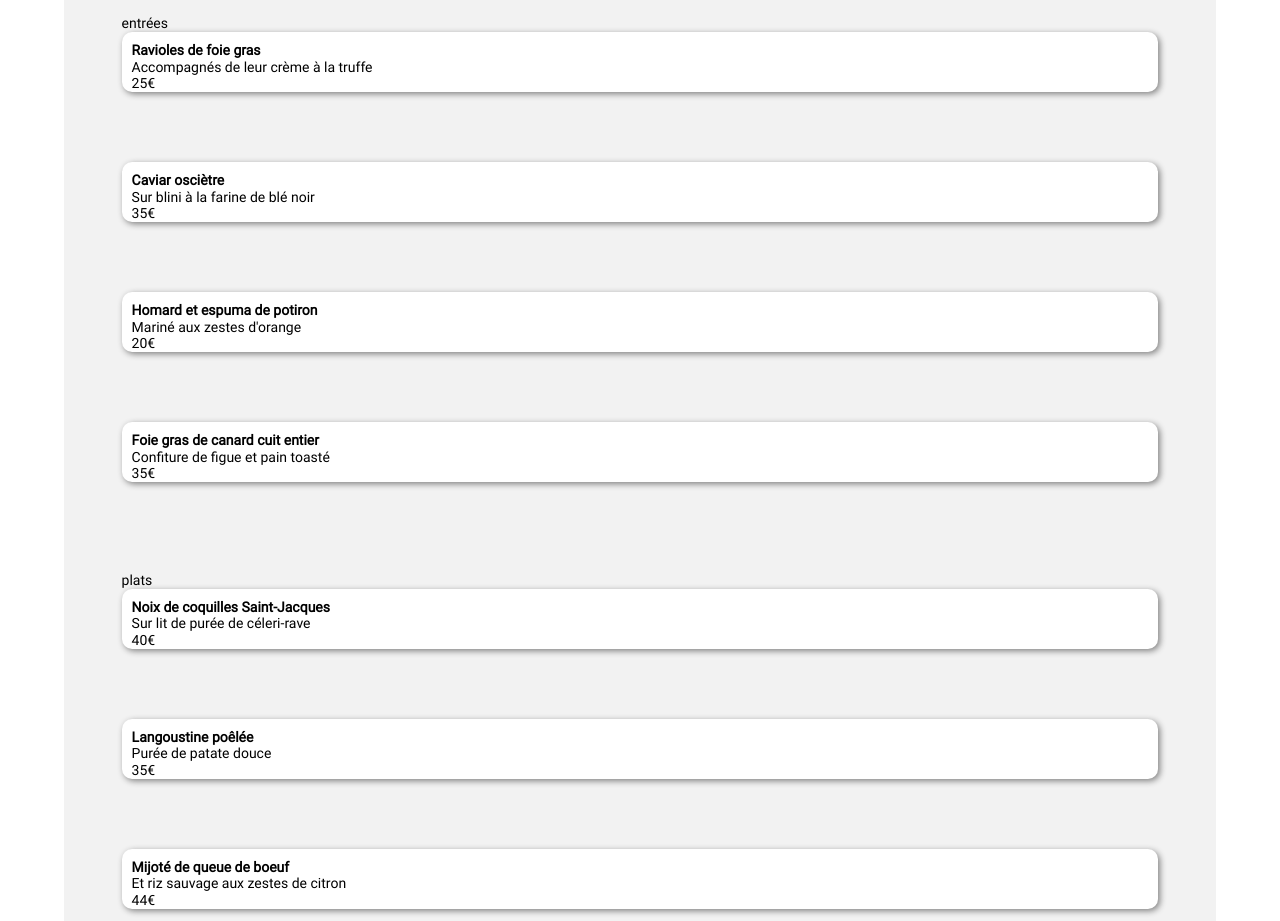
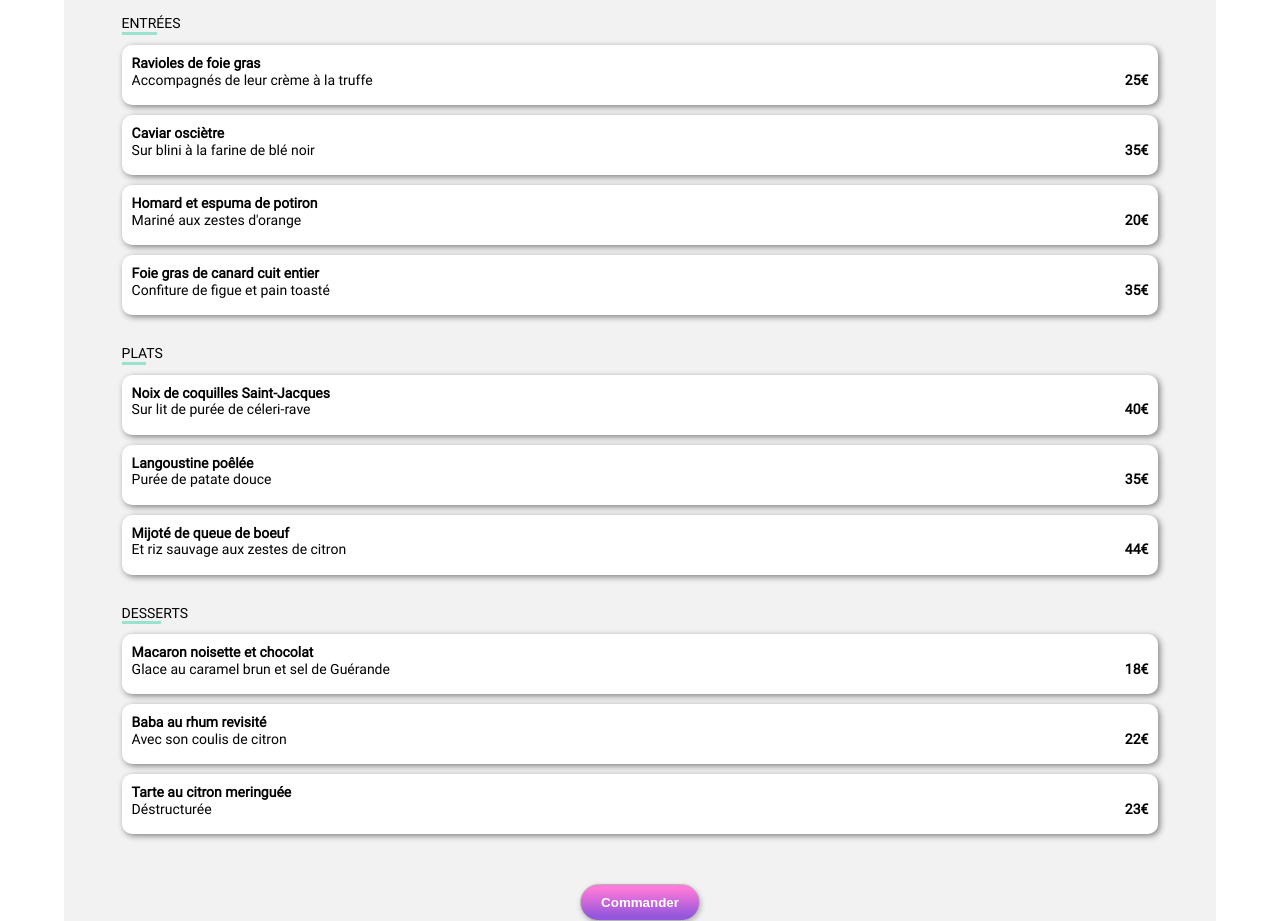
Before and after one commit to Alain-Gilles/AlainLoiodice_3_14012021, a website: page lanote.html in a window 1280 px wide. Shown: the part 338-1259 px from the top of the page. Drawn offline with Linux system fonts and the light colour scheme; a web font is replaced by a local one.

Commit message:
ohmyfood modification de la note.html

```diff
--- a/lanote.html
+++ b/lanote.html
@@ -1,13 +1,11 @@
-<!-- Projet Ohmyfood  page la note enchantée -->
+<!-- Projet Ohmyfood  page la note enchantee -->
 <!DOCTYPE html>
 <html lang="fr">
 <head>
     <meta charset="UTF-8">
     <meta name="viewport" content="width=device-width, initial-scale=1.0">
-    <!--modification par rapport à source palette.html-->
     <meta name="description" content="Maquette projet Ohmyfood page restaurant la note enchantée"/>
-    <!--fin modification par rapport à source palette.html-->
-    <title>La Palette du gout</title>
+    <title>La Note enchantée</title>
     <link rel="stylesheet" href="public/css/style.css"/>
     <link rel="stylesheet" href="public/fontawesome/css/all.css"/>
 </head>
@@ -20,264 +18,249 @@
             </div>
         </header>
         <div class="corps_resto">
-            <!--modification par rapport à source palette.html-->
             <div class="carte_img_restaurant carte_lanote"></div>
-            <!--fin modification par rapport à source palette.html-->
             <section class="carte_menu">
+
                 <div class="nom_restaurant">
-                     <!--modification par rapport à source palette.html-->
                     <h1>La note enchantée</h1>
-                    <!--fin modification par rapport à source palette.html-->
-                    <a href="#"><i class="fas fa-heart"></i></a>
+                    <p><i class="fas fa-heart"></i></p>
                 </div>
+
                 <!-- Entrees -->
                 <div class="envelop_theme_plat anim_carte1">
                     <div class="carte_theme_plat">
-                        <p class="titre_carte">entrées</p>
+                        <div class="titre_carte">
+                            <p>entrées</p>
                             <div class="soulignement"></div>
-                        <!-- ajout carte Ravioles-->
+                        </div>
+
+                        <!-- ajout carte ravioles-->
                         <div class="envelop_carte_theme_plat_contenu">
-                            <!--<a href="#">-->
+
                             <div class="lien_carte_theme_plat_contenu">
                                 <div class="carte_theme_plat_contenu">
                                     <div class="plat">
-                                        <!--modification par rapport à source palette.html-->
                                         <p class="plat1p">Ravioles de foie gras</p>
-                                        <p class="plat2p">Accompagnés de leur crème à la truffe</p>
-                                         <!--fin modification par rapport à source palette.html-->
-                                        <div>
+                                        <div class="plat2p">
+                                            <p class="lplat2p">Accompagnés de leur crème à la truffe</p>
                                             <p class="tarif">25€</p>
-                                        </div>
                                         </div>
                                     </div>
                                     <div class="carte_theme_plat_select">
                                         <p><i class="fas fa-check-circle"></i></p>
                                     </div>
                                 </div>
-                           <!--</a>-->
                             </div>
-                        <!-- fin ajout fricassée-->
-                        <!-- ajout carte caviar -->
+
+                        </div>
+
+                        <!-- ajout carte caviar-->
                         <div class="envelop_carte_theme_plat_contenu">
-                            <!--<a href="#">-->
+
                             <div class="lien_carte_theme_plat_contenu">
                                 <div class="carte_theme_plat_contenu">
                                     <div class="plat">
-                                        <!--modification par rapport à source palette.html-->
                                         <p class="plat1p">Caviar osciètre</p>
-                                        <p class="plat2p">Sur blini à la farine de blé noir</p>
-                                        <!--fin modification par rapport à source palette.html-->
-                                        <div>
+                                        <div class="plat2p">
+                                            <p class="lplat2p">Sur blini à la farine de blé noir</p>
                                             <p class="tarif">35€</p>
-                                        </div>
                                         </div>
                                     </div>
                                     <div class="carte_theme_plat_select">
                                         <p><i class="fas fa-check-circle"></i></p>
                                     </div>
                                 </div>
-                           <!--</a>-->
                             </div>
-                        <!-- fin ajout carte-->
-                        <!-- ajout carte homard et espuma de potiron-->
+
+                        </div>
+
+                        <!-- ajout carte homard et espuma de potiron -->
                         <div class="envelop_carte_theme_plat_contenu">
-                            <!--<a href="#">-->
+
                             <div class="lien_carte_theme_plat_contenu">
                                 <div class="carte_theme_plat_contenu">
                                     <div class="plat">
-                                         <!--modification par rapport à source palette.html-->
                                         <p class="plat1p">Homard et espuma de potiron</p>
-                                        <p class="plat2p">Mariné aux zestes d'orange</p>
-                                        <!--fin modification par rapport à source palette.html-->
-                                        <div>
+                                        <div class="plat2p">
+                                            <p class="lplat2p">Mariné aux zestes d'orange</p>
                                             <p class="tarif">20€</p>
-                                        </div>
                                         </div>
                                     </div>
                                     <div class="carte_theme_plat_select">
                                         <p><i class="fas fa-check-circle"></i></p>
                                     </div>
                                 </div>
-                           <!--</a>-->
                             </div>
-                        <!-- fin ajout carte-->
+                        </div>
 
-                        <!--modification par rapport à source palette.html-->
-                        <!-- ajout carte Foie gras de canard cuit entier-->
+                        <!-- ajout carte Foie gras de canard cuit entier -->
                         <div class="envelop_carte_theme_plat_contenu">
-                            <!--<a href="#">-->
+
                             <div class="lien_carte_theme_plat_contenu">
                                 <div class="carte_theme_plat_contenu">
                                     <div class="plat">
                                         <p class="plat1p">Foie gras de canard cuit entier</p>
-                                        <p class="plat2p">Confiture de figue et pain toasté</p>
-                                        <div>
+                                        <div class="plat2p">
+                                            <p class="lplat2p">Confiture de figue et pain toasté</p>
                                             <p class="tarif">35€</p>
-                                        </div>
                                         </div>
                                     </div>
                                     <div class="carte_theme_plat_select">
                                         <p><i class="fas fa-check-circle"></i></p>
                                     </div>
                                 </div>
-                           <!--</a>-->
-                        </div>
-                        <!-- fin ajout carte-->
-                        <!--fin modification par rapport à source palette.html-->
-
-
-
                             </div>
                         </div>
-                <!-- fin entrees -->
-                <!-- plats-->
+                    </div>
+                </div>
+
+               <!-- Fin des entrees -->
+
+                <!-- Plats -->
                 <div class="envelop_theme_plat anim_carte2">
                     <div class="carte_theme_plat">
-                        <p class="titre_carte">plats</p>
+                        <div class="titre_carte">
+                            <p>plats</p>
                             <div class="soulignement"></div>
+                        </div>
+
                         <!-- ajout carte Noix coquille st jacques-->
                         <div class="envelop_carte_theme_plat_contenu">
-                            <!--<a href="#">-->
+
                             <div class="lien_carte_theme_plat_contenu">
                                 <div class="carte_theme_plat_contenu">
                                     <div class="plat">
-                                         <!--modification par rapport à source palette.html-->
                                         <p class="plat1p">Noix de coquilles Saint-Jacques</p>
-                                        <p class="plat2p">Sur lit de purée de céleri-rave</p>
-                                        <!--fin modification par rapport à source palette.html-->
-                                        <div>
+                                        <div class="plat2p">
+                                            <p class="lplat2p">Sur lit de purée de céleri-rave</p>
                                             <p class="tarif">40€</p>
-                                        </div>
                                         </div>
                                     </div>
                                     <div class="carte_theme_plat_select">
                                         <p><i class="fas fa-check-circle"></i></p>
                                     </div>
                                 </div>
-                           <!--</a>-->
                             </div>
-                        <!-- fin ajout carte-->
+
+                        </div>
+
                         <!-- ajout carte Langoustine-->
                         <div class="envelop_carte_theme_plat_contenu">
-                            <!--<a href="#">-->
+
                             <div class="lien_carte_theme_plat_contenu">
                                 <div class="carte_theme_plat_contenu">
                                     <div class="plat">
-                                         <!--modification par rapport à source palette.html-->
                                         <p class="plat1p">Langoustine poêlée</p>
-                                        <p class="plat2p">Purée de patate douce</p>
-                                         <!--modification par rapport à source palette.html-->
-                                        <div>
+                                        <div class="plat2p">
+                                            <p class="lplat2p">Purée de patate douce</p>
                                             <p class="tarif">35€</p>
-                                        </div>
                                         </div>
                                     </div>
                                     <div class="carte_theme_plat_select">
                                         <p><i class="fas fa-check-circle"></i></p>
                                     </div>
                                 </div>
-                           <!--</a>-->
                             </div>
-                        <!-- fin ajout carte -->
-                        <!-- ajout carte mijoté de queue de boeuf-->
+
+                        </div>
+
+                        <!-- ajout carte mijoté de queue de boeuf -->
                         <div class="envelop_carte_theme_plat_contenu">
-                            <!--<a href="#">-->
+
                             <div class="lien_carte_theme_plat_contenu">
                                 <div class="carte_theme_plat_contenu">
                                     <div class="plat">
-                                        <!--modification par rapport à source palette.html-->
                                         <p class="plat1p">Mijoté de queue de boeuf</p>
-                                        <p class="plat2p">Et riz sauvage aux zestes de citron</p>
-                                        <!--modification par rapport à source palette.html-->
-                                        <div>
+                                        <div class="plat2p">
+                                            <p class="lplat2p">Et riz sauvage aux zestes de citron</p>
                                             <p class="tarif">44€</p>
-                                        </div>
                                         </div>
                                     </div>
                                     <div class="carte_theme_plat_select">
                                         <p><i class="fas fa-check-circle"></i></p>
                                     </div>
                                 </div>
-                           <!--</a>-->
                             </div>
-                        <!-- fin ajout carte -->
+
+                        </div>
+
                     </div>
                 </div>
-                <!-- fin plats-->
-                <!-- desserts-->
+               <!-- Fin des Plats -->
+               <!---->
+                <!-- Desserts -->
                 <div class="envelop_theme_plat anim_carte3">
                     <div class="carte_theme_plat">
-                        <p class="titre_carte">desserts</p>
+                        <div class="titre_carte">
+                            <p>desserts</p>
                             <div class="soulignement"></div>
+                        </div>
+
                         <!-- ajout carte Macaron-->
                         <div class="envelop_carte_theme_plat_contenu">
-                            <!--<a href="#">-->
+
                             <div class="lien_carte_theme_plat_contenu">
                                 <div class="carte_theme_plat_contenu">
                                     <div class="plat">
-                                        <!--modification par rapport à source palette.html-->
                                         <p class="plat1p">Macaron noisette et chocolat</p>
-                                        <p class="plat2p">Glace au caramel brun et sel de Guérande</p>
-                                        <!--modification par rapport à source palette.html-->
-                                        <div>
+                                        <div class="plat2p">
+                                            <p class="lplat2p">Glace au caramel brun et sel de Guérande</p>
                                             <p class="tarif">18€</p>
-                                        </div>
                                         </div>
                                     </div>
                                     <div class="carte_theme_plat_select">
                                         <p><i class="fas fa-check-circle"></i></p>
                                     </div>
                                 </div>
-                           <!--</a>-->
                             </div>
-                        <!-- fin ajout carte-->
+
+                        </div>
+
                         <!-- ajout carte Baba au rhum-->
                         <div class="envelop_carte_theme_plat_contenu">
-                            <!--<a href="#">-->
+
                             <div class="lien_carte_theme_plat_contenu">
                                 <div class="carte_theme_plat_contenu">
                                     <div class="plat">
-                                        <!--modification par rapport à source palette.html-->
                                         <p class="plat1p">Baba au rhum revisité</p>
-                                        <p class="plat2p">Avec son coulis de citron</p>
-                                        <!--modification par rapport à source palette.html-->
-                                        <div>
+                                        <div class="plat2p">
+                                            <p class="lplat2p">Avec son coulis de citron</p>
                                             <p class="tarif">22€</p>
-                                        </div>
                                         </div>
                                     </div>
                                     <div class="carte_theme_plat_select">
                                         <p><i class="fas fa-check-circle"></i></p>
                                     </div>
                                 </div>
-                           <!--</a>-->
                             </div>
-                        <!-- fin ajout carte -->
-                        <!-- ajout carte Tarte au citron-->
+
+                        </div>
+
+                        <!-- ajout carte Tarte au citron -->
                         <div class="envelop_carte_theme_plat_contenu">
-                            <!--<a href="#">-->
+
                             <div class="lien_carte_theme_plat_contenu">
                                 <div class="carte_theme_plat_contenu">
                                     <div class="plat">
-                                        <!--modification par rapport à source palette.html-->
                                         <p class="plat1p">Tarte au citron meringuée</p>
-                                        <p class="plat2p">Déstructurée</p>
-                                        <!--modification par rapport à source palette.html-->
-                                        <div>
+                                        <div class="plat2p">
+                                            <p class="lplat2p">Déstructurée</p>
                                             <p class="tarif">23€</p>
-                                        </div>
                                         </div>
                                     </div>
                                     <div class="carte_theme_plat_select">
                                         <p><i class="fas fa-check-circle"></i></p>
                                     </div>
                                 </div>
-                           <!--</a>-->
                             </div>
-                        <!-- fin ajout carte -->
+
+                        </div>
+
                     </div>
                 </div>
-                <!-- fin desserts-->
+               <!-- Fin des Desserts -->
+               <!---->
+
             </section>
             <div class="btn_explorer_carte">
                 <button class="btn" name="explorez" type="button" onclick="">Commander</button>
```
Also changed, not shown: palette.html (+1 -4 lines). Lines whose indentation alone changed are shown as unchanged.
